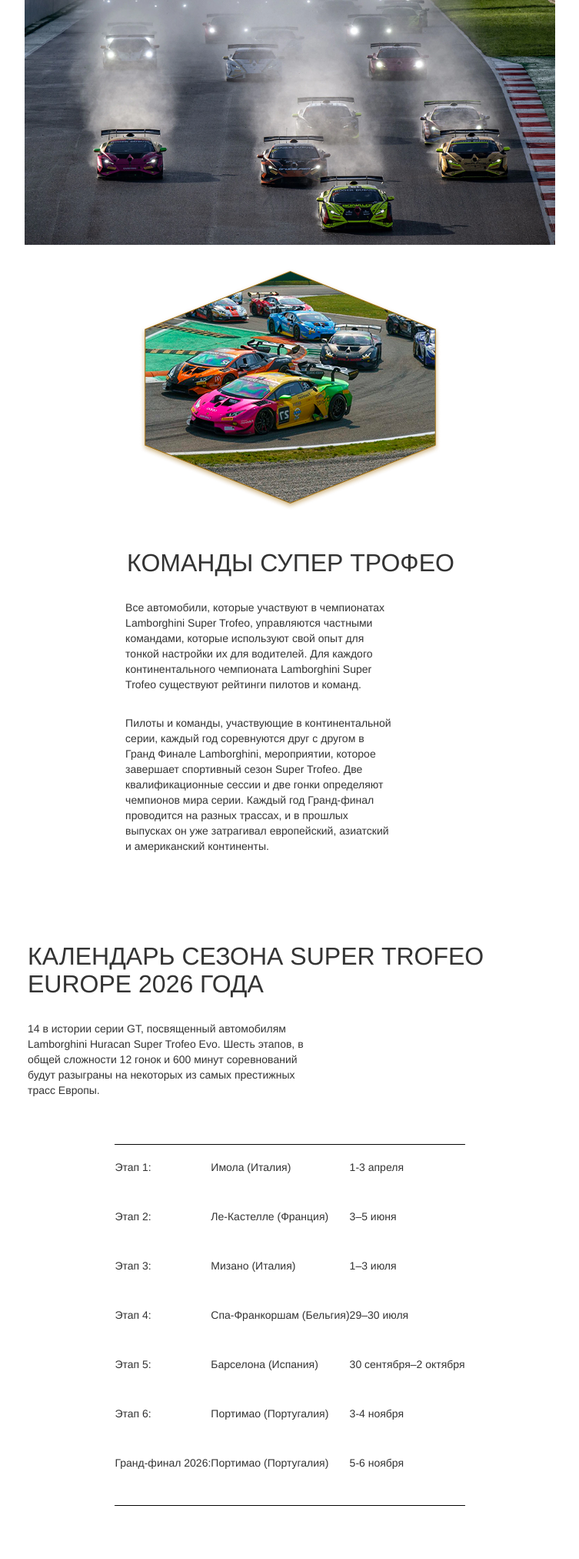
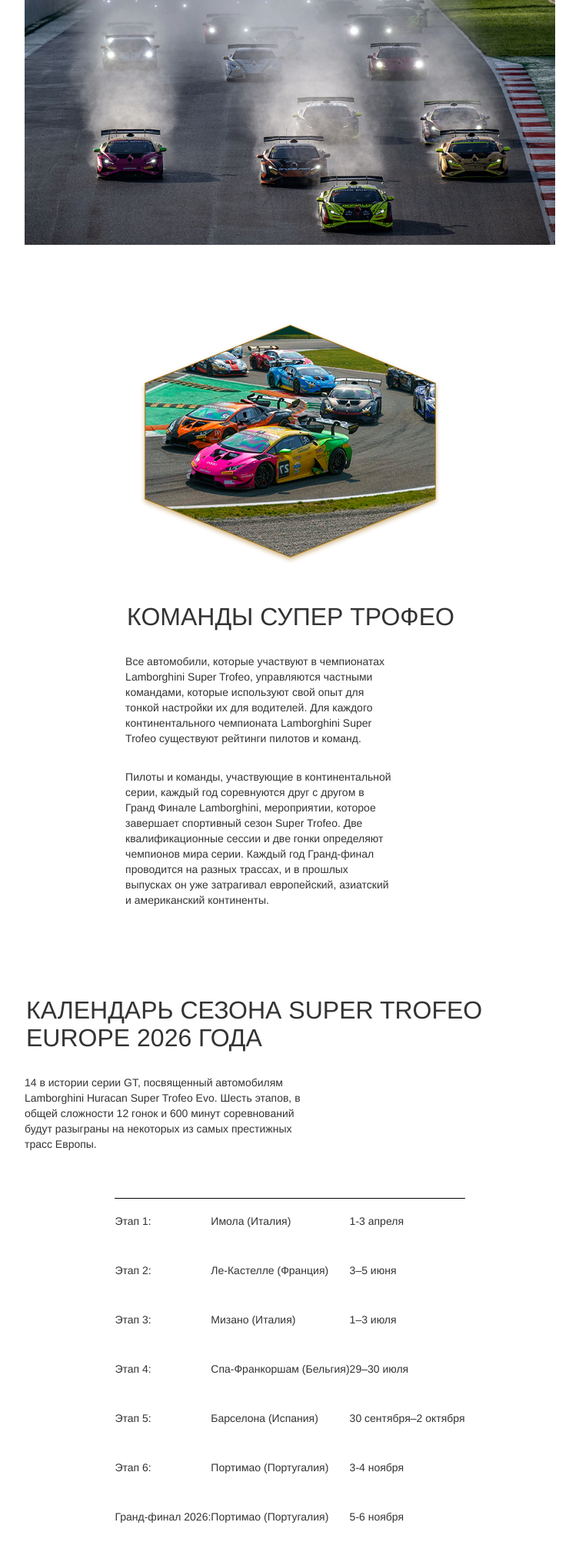
Before and after one commit to grishinde2006-collab/lamborgini, a Django app: page / in a window 1024 px wide. Shown: the part 1206-3231 px from the top of the page at 77% size, without its empty margins (135-888 px from the left). Run offline with Django 5.2, Linux system fonts and the light colour scheme; some libraries are stand-ins or nearby versions.

Commit message:
Update style.css

```diff
--- a/main/static/main/css/style.css
+++ b/main/static/main/css/style.css
@@ -942,23 +942,34 @@ input[type=number] {
     }
 }
 
-/* ===== УБИРАЕМ ОТСТУПЫ У БЛОКА "КОМАНДЫ СУПЕР ТРОФЕО" ДЛЯ ПЛАНШЕТОВ ===== */
 @media (min-width: 769px) and (max-width: 1024px) {
-    /* Убираем верхний отступ у блока */
-    .info_part-second {
-        padding-top: 30px !important;
-    }
-
-    /* Убираем отступы у текста */
+    /* Убираем левые отступы у текста "Команды супер трофео" */
     .info_part-second .info_text {
         padding-left: 0 !important;
-        padding-right: 0 !important;
+        margin-left: 0 !important;
         text-align: left !important;
     }
 
-    /* Убираем отступы у контента */
     .info_part-second .info_content {
         padding-left: 0 !important;
-        padding-right: 0 !important;
+        margin-left: 0 !important;
+    }
+
+    /* Убираем левые отступы у текста календаря */
+    .info_part-table .info_text {
+        padding-left: 0 !important;
+        margin-left: 0 !important;
+        text-align: left !important;
+    }
+
+    .info_part-table .info_content {
+        padding-left: 0 !important;
+        margin-left: 0 !important;
+    }
+
+    /* Убираем общие отступы у всех info_text на планшетах */
+    .info_text {
+        padding-left: 0 !important;
+        margin-left: 0 !important;
     }
 }
```
